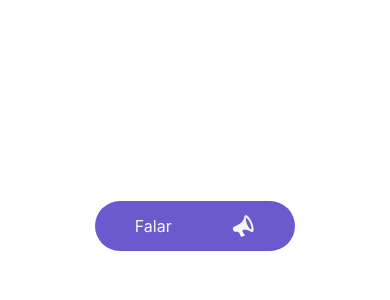
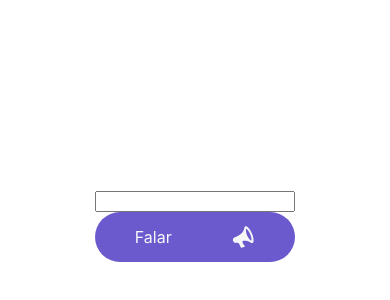
Before and after one commit to gabrielguariglia/robo, a React Native app: screen / in a window 390 px wide. Shown: the part 196-496 px from the top of the page. Built offline with nearby package versions, Linux system fonts and the light colour scheme.

Commit message:
rodape e função fala adicionado

```diff
--- a/App.js
+++ b/App.js
@@ -1,11 +1,12 @@
 import { StatusBar } from 'expo-status-bar';
 import { StyleSheet, Text, View } from 'react-native';
 import { Botao } from './src/components/Botao';
+import { Rodape } from './src/components/Rodape';
 
 export default function App() {
   return (
     <View style={styles.container}>
-      <Botao/>
+      <Rodape/>
       <StatusBar style="auto" />
     </View>
   );
--- a/src/components/Botao/index.jsx
+++ b/src/components/Botao/index.jsx
@@ -1,15 +1,43 @@
 import React from 'react';
 import { Entypo } from '@expo/vector-icons';
 import { TouchableOpacity, Text } from 'react-native';
+import { useState } from 'react';
+import * as Speech from 'expo-speech';
+import { View } from 'react-native-web';
 
 import { styles } from './styles';
 import { theme } from '../../styles/theme';
 
 export function Botao() {
+  const [falando, setFalando] = useState(false)
+
+    function falar(){
+
+      let frase = document.getElementById("texto").value
+      Speech.speak(frase, {
+        language: 'pt',
+        onStart: falaIniciada,
+        onDone: falaFinalizada
+      })
+    }
+    function parar(){
+      Speech.stop()
+    }
+    const falaIniciada = () => {
+      setFalando(true)
+    }
+    const falaFinalizada = () => {
+      setFalando(false)
+    }
+
+
   return (
+    <View>
+      <input id="texto" type="text" />
     <TouchableOpacity
       style={styles.botao}
       activeOpacity={.3}
+      onPress={falar}
     >
       <Text style={styles.textoBotao}>
         Falar
@@ -18,8 +46,9 @@ export function Botao() {
       <Entypo
       name="megaphone"
       size={24}
-      color= {theme.colors.white}
+      color= {theme.cores.white}
       />
     </TouchableOpacity>
+    </View>
   );
 }
--- a/src/components/Botao/styles.js
+++ b/src/components/Botao/styles.js
@@ -3,7 +3,7 @@ import { theme } from '../../styles/theme';
 
 export const styles = StyleSheet.create({
   botao: {
-    backgroundColor: theme.colors.blue,
+    backgroundColor: theme.cores.blue,
     height: 50,
     width: 200,
     borderRadius: 50,
@@ -13,7 +13,7 @@ export const styles = StyleSheet.create({
     flexDirection: 'row',
   },
   textoBotao: {
-    color: theme.colors.white,
+    color: theme.cores.white,
     fontSize: 16
   },
 });
--- /dev/null
+++ b/src/components/Rodape/index.jsx
@@ -0,0 +1,18 @@
+import React from 'react';
+import { View, Text } from 'react-native';
+
+import { styles } from './styles';
+import { Botao } from '../Botao';
+
+export function Rodape(props) {
+
+    return (
+
+        <View>
+            <View style={styles.rodape}>
+
+                <Botao />
+            </View>
+        </View>
+    );
+}
--- /dev/null
+++ b/src/components/Rodape/styles.js
@@ -0,0 +1,10 @@
+import { StyleSheet } from 'react-native';
+
+export const styles = StyleSheet.create({
+  rodape: {
+    width: '100%',
+    flexDirection: 'row',
+    justifyContent: 'space-between',
+    alignItems: 'center'
+  }
+});
--- a/src/styles/theme.js
+++ b/src/styles/theme.js
@@ -1,5 +1,5 @@
 export const theme = {
-    colors: {
+    cores: {
       white: '#f7f7f7',
       gray: '#afaca3',
       red: '#A61B34',
@@ -7,7 +7,7 @@ export const theme = {
       black: '#000000'
     },
 
-    fonts: {
+    fontes: {
       primary400: 'Ubuntu_400Regular',
       primary500: 'Ubuntu_500Medium',
       primary700: 'Ubuntu_700Bold',
```
